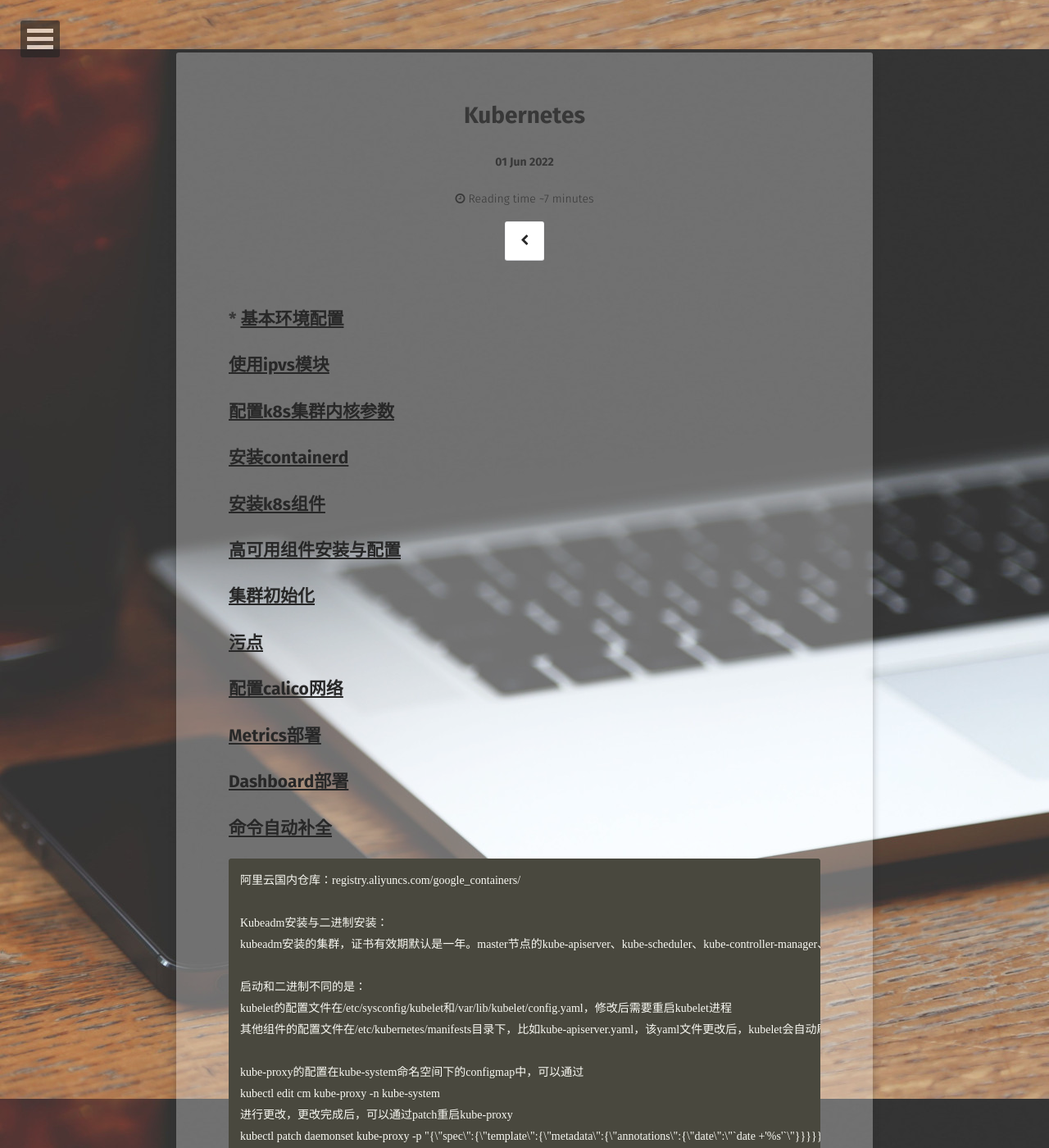
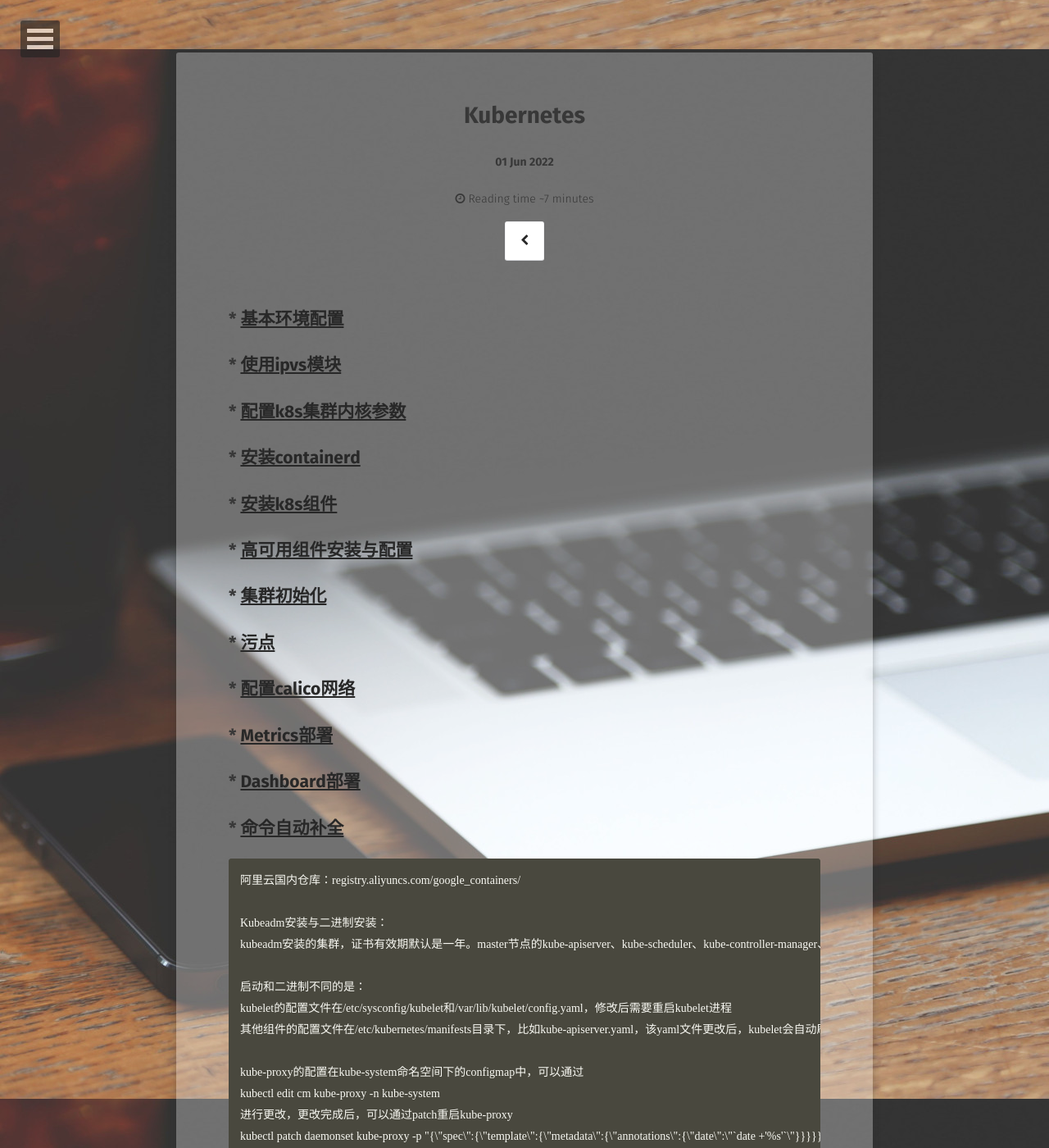
Before and after one commit to A17513081909/csz.github.io, a Jekyll site: the page built from _posts/2021-01-04-kubernetes.md, in a window 1280 px wide and 1400 px high. Shown: the whole window at 82% size. Built offline with Jekyll 4.4.1, drawn with Linux system fonts in a browser that asks for light colours; some web fonts are replaced.

````diff
--- a/_posts/2021-01-04-kubernetes.md
+++ b/_posts/2021-01-04-kubernetes.md
@@ -9,17 +9,17 @@ comments: false
 ---
 
 ## * <a href='#a'>基本环境配置</a>
-## <a href='#b'>使用ipvs模块</a>
-## <a href='#c'>配置k8s集群内核参数</a>
-## <a href='#d'>安装containerd</a>
-## <a href='#e'>安装k8s组件</a>
-## <a href='#f'>高可用组件安装与配置</a>
-## <a href='#g'>集群初始化</a>
-## <a href='#h'>污点</a>
-## <a href='#i'>配置calico网络</a>
-## <a href='#j'>Metrics部署</a>
-## <a href='#k'>Dashboard部署</a>
-## <a href='#l'>命令自动补全</a>
+## * <a href='#b'>使用ipvs模块</a>
+## * <a href='#c'>配置k8s集群内核参数</a>
+## * <a href='#d'>安装containerd</a>
+## * <a href='#e'>安装k8s组件</a>
+## * <a href='#f'>高可用组件安装与配置</a>
+## * <a href='#g'>集群初始化</a>
+## * <a href='#h'>污点</a>
+## * <a href='#i'>配置calico网络</a>
+## * <a href='#j'>Metrics部署</a>
+## * <a href='#k'>Dashboard部署</a>
+## * <a href='#l'>命令自动补全</a>
 
 
 ```
````
